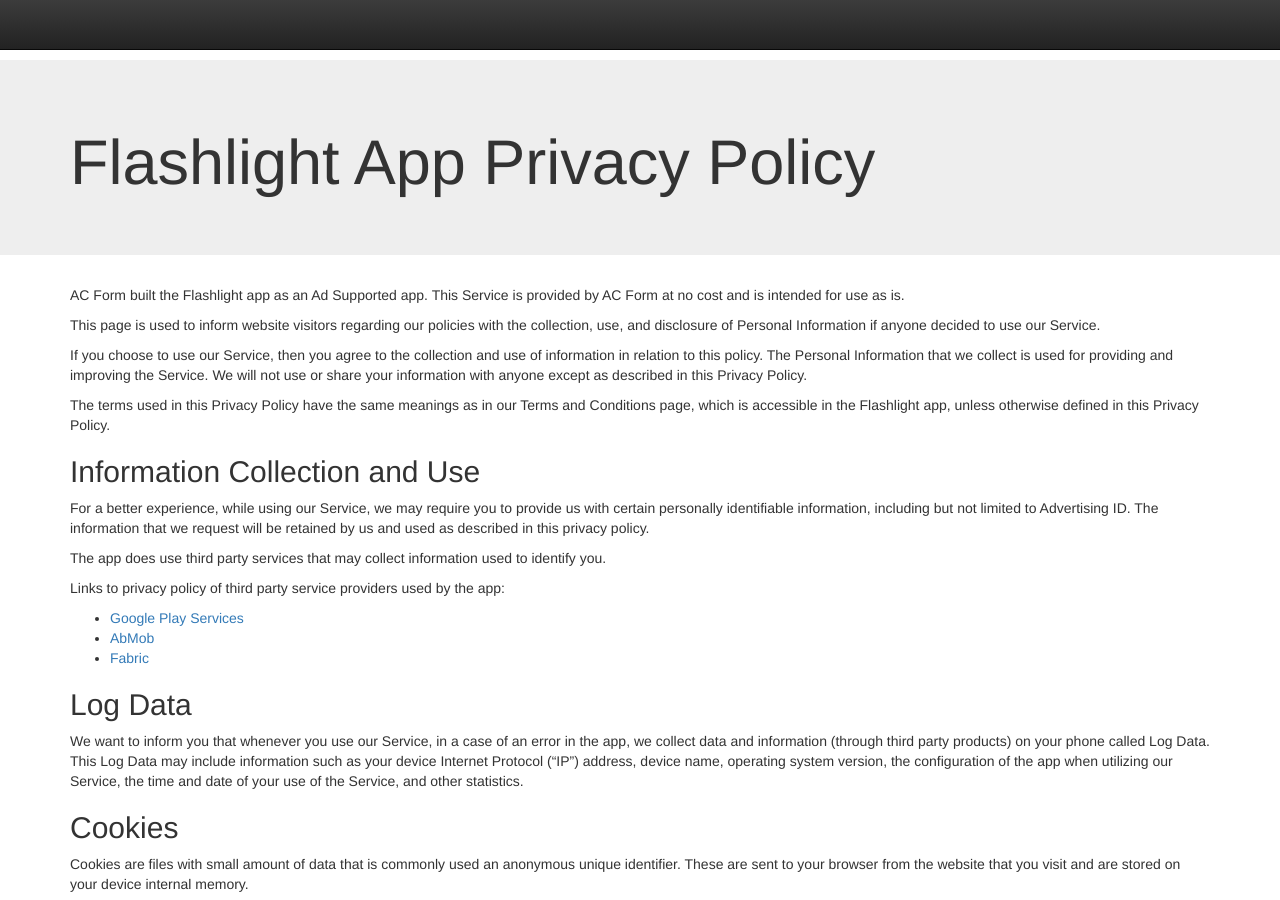
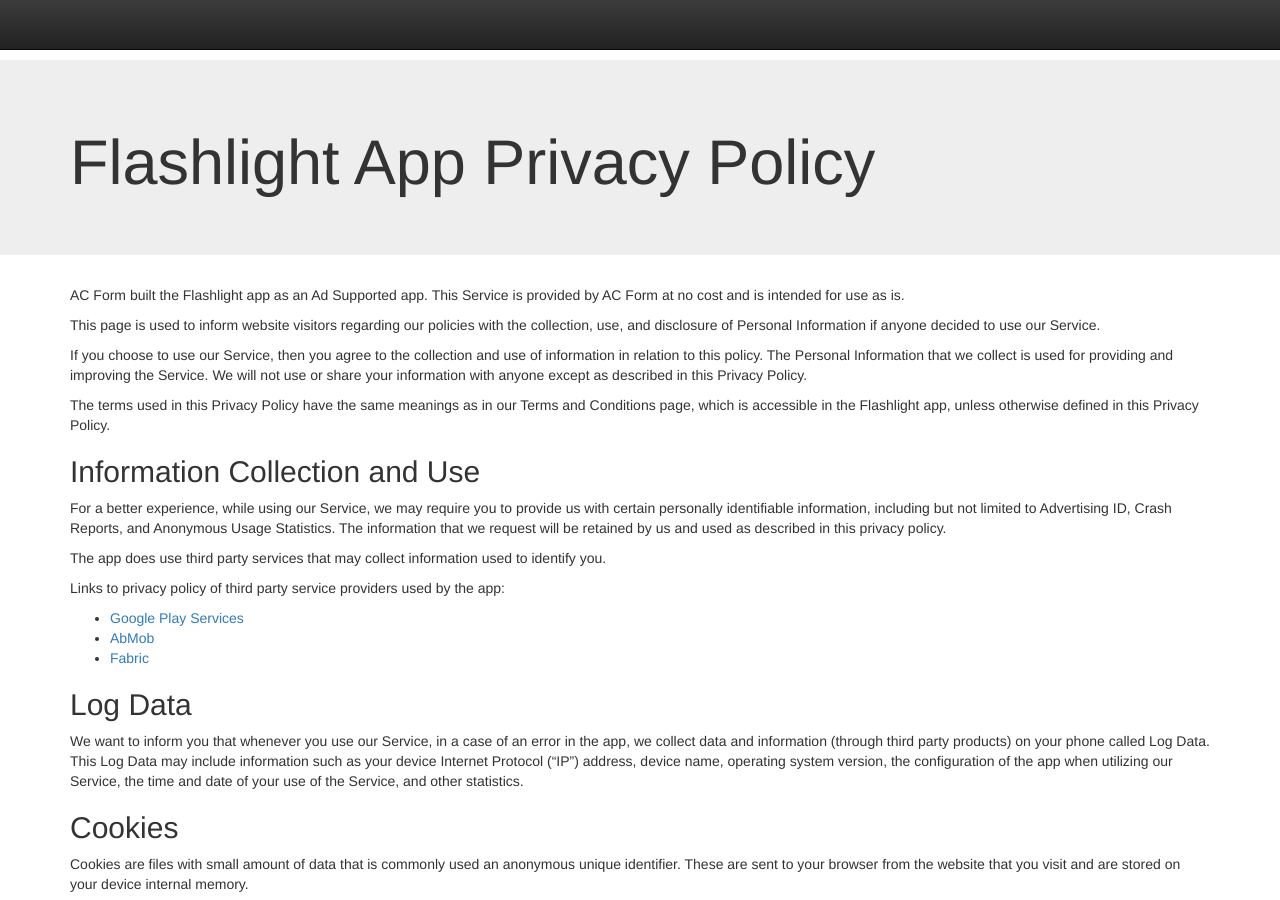
Before and after one commit to ACForm/ACForm.github.io, a Jekyll site: the page built from apps/torch/privacy/index.md, in a window 1280 px wide and 900 px high. Built offline with Jekyll 4.4.1, drawn with Linux system fonts in a browser that asks for light colours; nearby versions of some CDN libraries.

Commit message:
Updated Privacy Policy
* Included information about Crash Reports.
* Included information about Anonymous Usage Statistics.

```diff
--- a/_includes/privacy.html
+++ b/_includes/privacy.html
@@ -19,8 +19,9 @@
 <h2>Information Collection and Use</h2>
 <p>
     For a better experience, while using our Service, we may require you to provide us with certain
-    personally identifiable information, including but not limited to Advertising ID.
-    The information that we request will be retained by us and used as described in this privacy policy.
+    personally identifiable information, including but not limited to Advertising ID, Crash Reports, and
+    Anonymous Usage Statistics. The information that we request will be retained by us and used as described
+    in this privacy policy.
 </p>
 <p>
     The app does use third party services that may collect information used to identify you.
```
